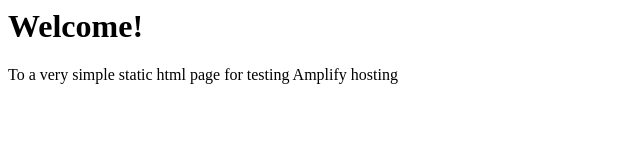
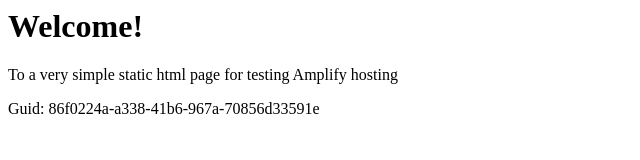
Before and after one commit to amplify-github-test-hkg/Github-PR-Commit-Integration-Test-DoNotTouch-Gith-OKSLNVO2-v1-preprod-ap-east-1, a website: page src/index.html in a window 1280 px wide. Shown: the whole page, without its empty margins (0-640 px from the left). Drawn offline with Linux system fonts and the light colour scheme.

Commit message:
commit from integ tests

```diff
--- a/src/index.html
+++ b/src/index.html
@@ -1,3 +1,5 @@
+
+
 <html lang="en">
 
 <head>
@@ -10,6 +12,6 @@
 <body>
     <h1>Welcome!</h1>
     <p>To a very simple static html page for testing Amplify hosting</p>
-</body>
+    <p>Guid: 86f0224a-a338-41b6-967a-70856d33591e</p></body>
 
 </html>
```
